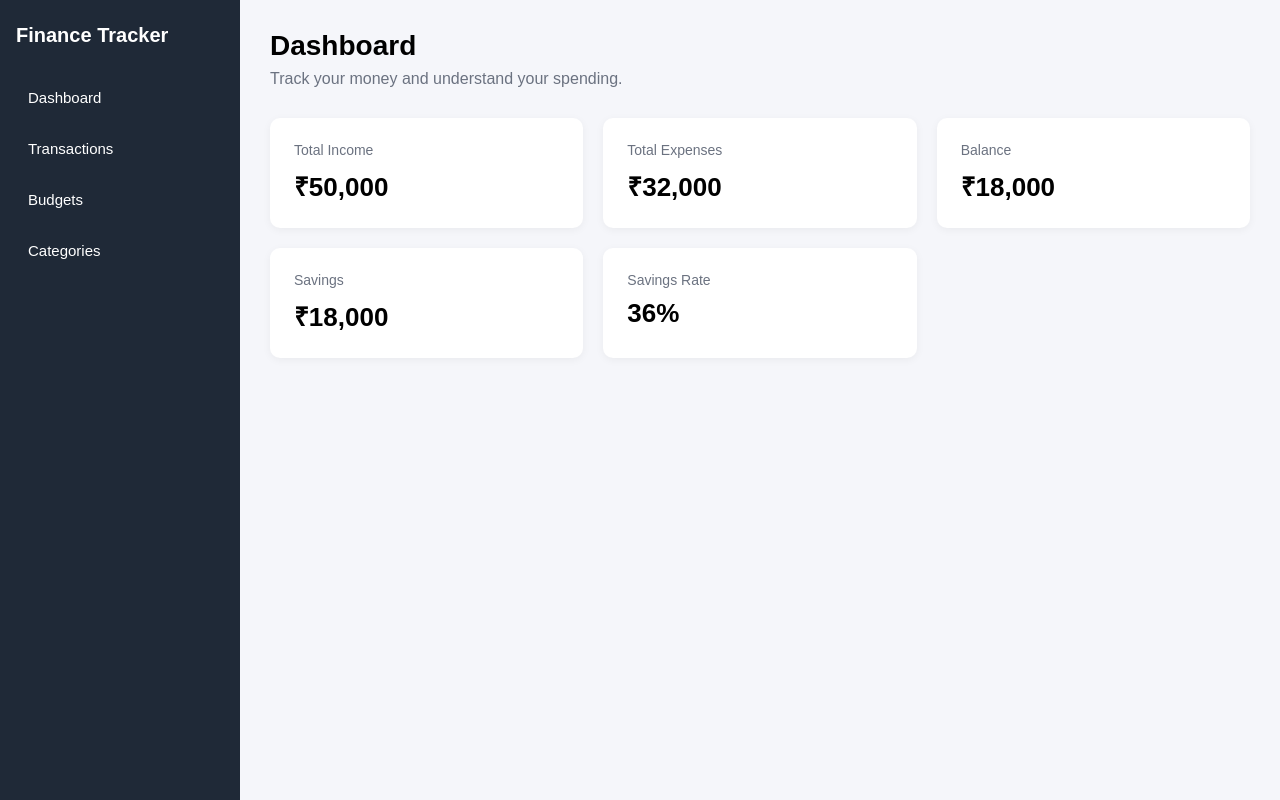
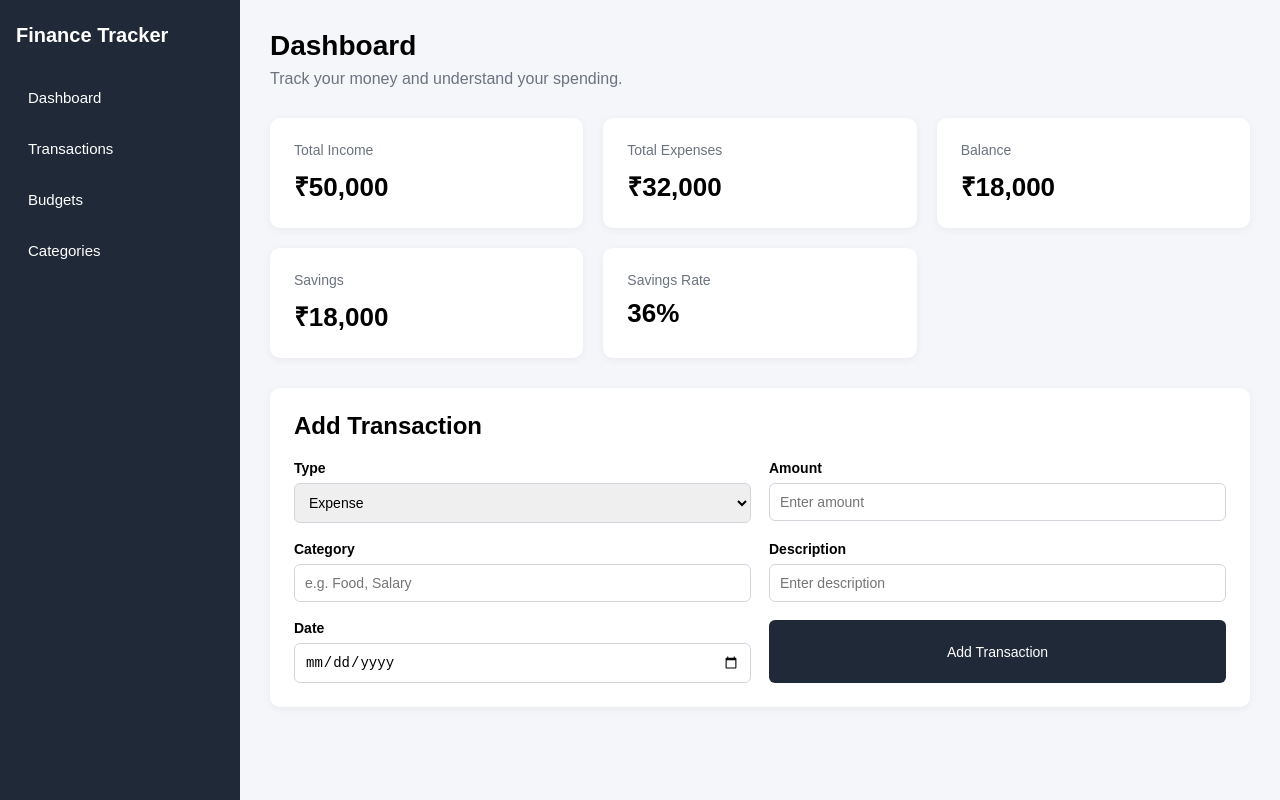
Before and after one commit to yahvi058/finance-tracker, a React (Vite) app: page / in a window 1280 px wide. Built offline with nearby package versions, Linux system fonts and the light colour scheme.

Commit message:
Build dashboard summary cards

```diff
--- a/src/App.css
+++ b/src/App.css
@@ -60,3 +60,54 @@
   padding: 30px;
   border-radius: 10px;
 }
+
+.transaction-form-container {
+  background: white;
+  padding: 24px;
+  margin-top: 30px;
+  border-radius: 10px;
+  box-shadow: 0 2px 8px rgba(0, 0, 0, 0.05);
+}
+
+.transaction-form-container h2 {
+  margin-bottom: 20px;
+}
+
+.transaction-form-container form {
+  display: grid;
+  grid-template-columns: repeat(2, 1fr);
+  gap: 18px;
+}
+
+.form-group {
+  display: flex;
+  flex-direction: column;
+  gap: 7px;
+}
+
+.form-group label {
+  font-size: 14px;
+  font-weight: 600;
+}
+
+.form-group input,
+.form-group select {
+  padding: 10px;
+  border: 1px solid #d1d5db;
+  border-radius: 6px;
+  font-size: 14px;
+}
+
+.add-button {
+  padding: 11px 18px;
+  border: none;
+  border-radius: 6px;
+  background: #1f2937;
+  color: white;
+  cursor: pointer;
+  font-size: 14px;
+}
+
+.add-button:hover {
+  background: #374151;
+}
--- a/src/App.jsx
+++ b/src/App.jsx
@@ -1,9 +1,19 @@
+import { useState } from 'react'
 import './App.css'
 import Sidebar from './components/Sidebar'
 import Header from './components/Header'
 import SummaryCard from './components/SummaryCard'
+import TransactionForm from './components/TransactionForm'
 
 function App() {
+  const [transactions, setTransactions] = useState([])
+  function addTransaction(transaction) {
+  setTransactions((currentTransactions) => [
+    ...currentTransactions,
+    transaction,
+  ])
+}
+
   return (
     <div className="app">
       <Sidebar />
@@ -37,6 +47,8 @@ function App() {
             amount="36%"
           />
         </section>
+
+        <TransactionForm onAddTransaction={addTransaction} />
       </main>
     </div>
   )
--- /dev/null
+++ b/src/components/TransactionForm.jsx
@@ -0,0 +1,103 @@
+import { useState } from 'react'
+
+function TransactionForm({ onAddTransaction }) {
+  const [type, setType] = useState('expense')
+  const [amount, setAmount] = useState('')
+  const [category, setCategory] = useState('')
+  const [description, setDescription] = useState('')
+  const [date, setDate] = useState('')
+
+  function handleSubmit(event) {
+    event.preventDefault()
+
+    if (!amount || !category || !date) {
+      alert('Please fill in amount, category, and date.')
+      return
+    }
+
+    const newTransaction = {
+      id: Date.now(),
+      type,
+      amount: Number(amount),
+      category,
+      description,
+      date,
+    }
+
+    onAddTransaction(newTransaction)
+
+    setAmount('')
+    setCategory('')
+    setDescription('')
+    setDate('')
+  }
+
+  return (
+    <div className="transaction-form-container">
+      <h2>Add Transaction</h2>
+
+      <form onSubmit={handleSubmit}>
+        <div className="form-group">
+          <label>Type</label>
+
+          <select
+            value={type}
+            onChange={(event) => setType(event.target.value)}
+          >
+            <option value="expense">Expense</option>
+            <option value="income">Income</option>
+          </select>
+        </div>
+
+        <div className="form-group">
+          <label>Amount</label>
+
+          <input
+            type="number"
+            placeholder="Enter amount"
+            value={amount}
+            onChange={(event) => setAmount(event.target.value)}
+          />
+        </div>
+
+        <div className="form-group">
+          <label>Category</label>
+
+          <input
+            type="text"
+            placeholder="e.g. Food, Salary"
+            value={category}
+            onChange={(event) => setCategory(event.target.value)}
+          />
+        </div>
+
+        <div className="form-group">
+          <label>Description</label>
+
+          <input
+            type="text"
+            placeholder="Enter description"
+            value={description}
+            onChange={(event) => setDescription(event.target.value)}
+          />
+        </div>
+
+        <div className="form-group">
+          <label>Date</label>
+
+          <input
+            type="date"
+            value={date}
+            onChange={(event) => setDate(event.target.value)}
+          />
+        </div>
+
+        <button type="submit" className="add-button">
+          Add Transaction
+        </button>
+      </form>
+    </div>
+  )
+}
+
+export default TransactionForm
```
